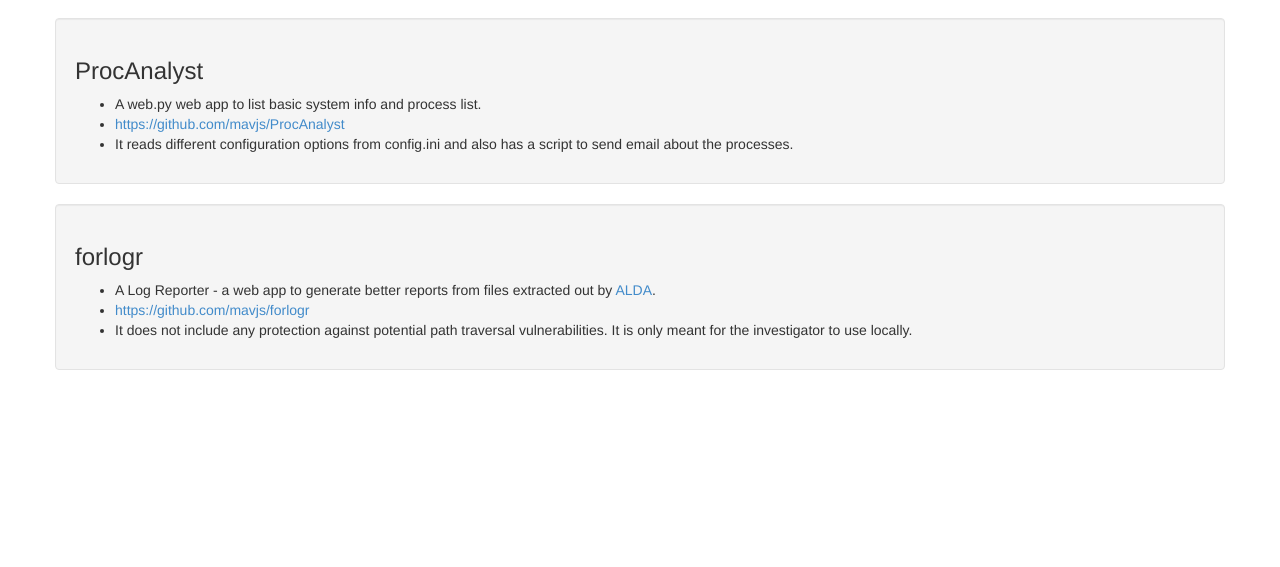
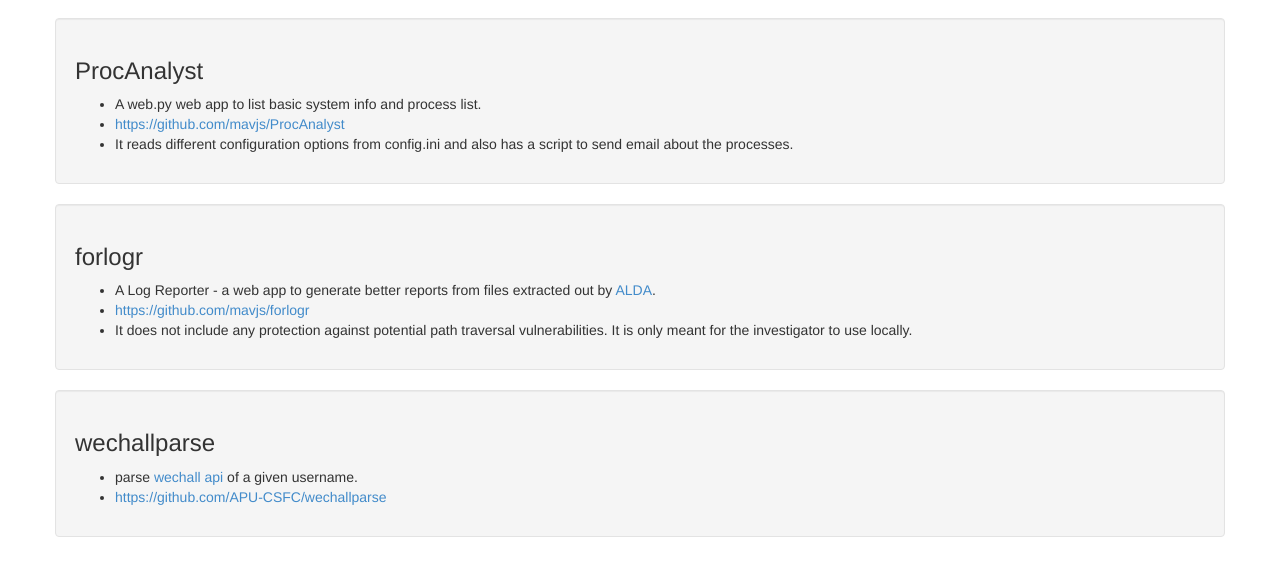
Before and after one commit to mavjs/homepage, a plain HTML site: page projects.html in a window 1280 px wide. Shown: the part 531-1098 px from the top of the page. Before the commit the page ends 931 px from the top, so only its background shows below. Drawn offline with nearby package versions, Linux system fonts and the light colour scheme.

Commit message:
changed stuff

```diff
--- a/projects.html
+++ b/projects.html
@@ -99,6 +99,13 @@
                         <li>It does not include any protection against potential path traversal vulnerabilities. It is only meant for the investigator to use locally.</li>
                     </ul>
                 </div>
+                <div class="well">
+                    <h3>wechallparse</h3>
+                    <ul>
+                        <li>parse <a href="http://www.wechall.net/">wechall</a> <a href="http://www.wechall.net/index.php?mo=WeChall&me=JoinUs&section=wechall_api">api</a> of a given username.</li>
+                        <li><a href="https://github.com/APU-CSFC/wechallparse">https://github.com/APU-CSFC/wechallparse</a></li>
+                    </ul>
+                </div>
             </div>
         </div>
         <script src="static/js/bootstrap.js"></script>
```
Also changed, not shown: index.html (+1 -1 lines).
